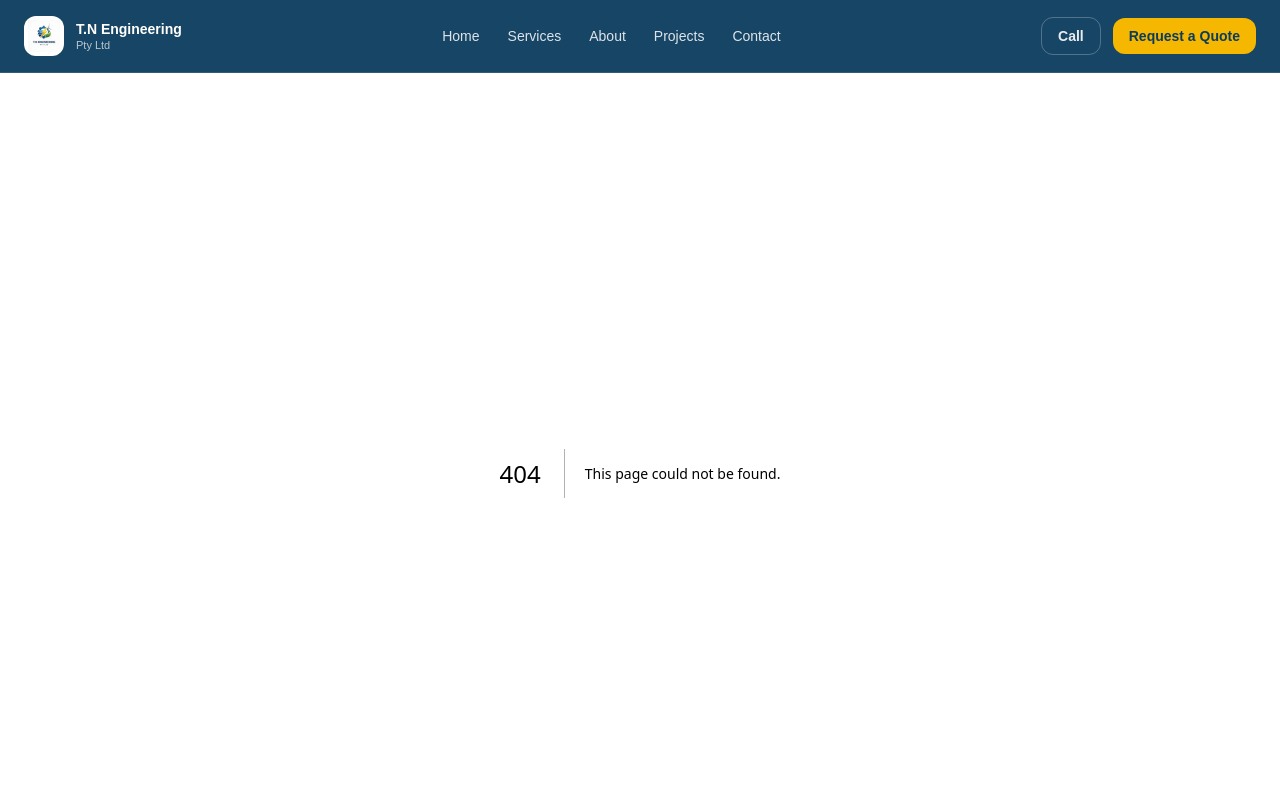
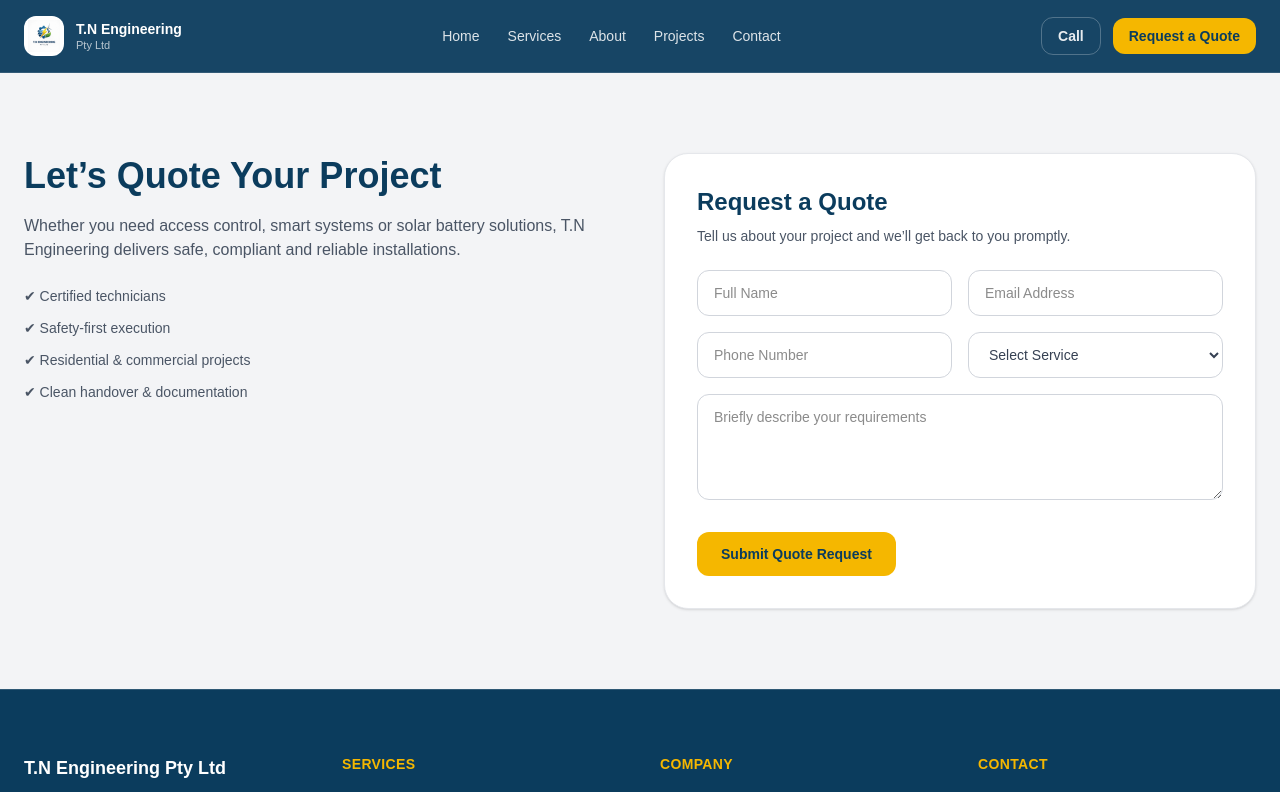
Before and after one commit to romhle/tnengineeringwebsite, a Next.js app: page /request-quote in a window 1280 px wide. Before the commit this address had no page. Shown: the top 792 px of the page. Built offline with nearby package versions, Linux system fonts and the light colour scheme.

Commit message:
update contact link

```diff
--- a/app/page.tsx
+++ b/app/page.tsx
@@ -129,8 +129,9 @@
           </p>
 
           <div className="mt-8 flex flex-wrap gap-3">
+            {/* ✅ ONLY CHANGE HERE */}
             <Link
-              href="/contact"
+              href="/request-quote"
               className="rounded-xl px-6 py-3 text-sm font-semibold"
               style={{ backgroundColor: brand.yellow, color: brand.blue }}
             >
--- /dev/null
+++ b/app/request-quote/page.tsx
@@ -0,0 +1,42 @@
+import QuoteRequestForm from "@/components/QuoteRequestForm";
+
+const brand = {
+  blue: "#0B3C5D",
+  yellow: "#F5B700",
+};
+
+export default function RequestQuotePage() {
+  return (
+    <main className="bg-[#F3F4F6]">
+      <section className="mx-auto max-w-7xl px-6 py-20">
+        <div className="grid gap-12 lg:grid-cols-2">
+          {/* Left content */}
+          <div>
+            <h1
+              className="text-4xl font-bold leading-tight"
+              style={{ color: brand.blue }}
+            >
+              Let’s Quote Your Project
+            </h1>
+
+            <p className="mt-4 max-w-xl text-gray-600">
+              Whether you need access control, smart systems or solar battery
+              solutions, T.N Engineering delivers safe, compliant and reliable
+              installations.
+            </p>
+
+            <ul className="mt-6 space-y-3 text-sm text-gray-600">
+              <li>✔ Certified technicians</li>
+              <li>✔ Safety-first execution</li>
+              <li>✔ Residential & commercial projects</li>
+              <li>✔ Clean handover & documentation</li>
+            </ul>
+          </div>
+
+          {/* Form */}
+          <QuoteRequestForm />
+        </div>
+      </section>
+    </main>
+  );
+}
--- a/components/Footer.tsx
+++ b/components/Footer.tsx
@@ -110,8 +110,9 @@
                 </a>
               </p>
 
+              {/* ✅ ONLY CHANGE HERE */}
               <Link
-                href="/contact"
+                href="/request-quote"
                 className="inline-block rounded-xl px-4 py-2 text-sm font-semibold transition"
                 style={{
                   backgroundColor: brand.yellow,
@@ -146,7 +147,7 @@
           </p>
         </div>
 
-        {/* Romhle attribution (subtle, enterprise-grade) */}
+        {/* Romhle attribution */}
         <div className="mt-6 text-center text-xs text-white/50">
           Digital delivery & systems engineered by{" "}
           <span className="font-semibold text-white/70">Romhle</span>
--- a/components/Navbar.tsx
+++ b/components/Navbar.tsx
@@ -53,7 +53,6 @@
               className="group relative text-sm font-medium text-white/85 transition hover:text-white"
             >
               {l.label}
-              {/* underline accent */}
               <span
                 className="absolute -bottom-2 left-0 h-[2px] w-0 transition-all duration-300 group-hover:w-full"
                 style={{ backgroundColor: brand.green }}
@@ -72,8 +71,9 @@
             Call
           </a>
 
+          {/* ✅ ONLY CHANGE HERE */}
           <Link
-            href="/contact"
+            href="/request-quote"
             className="rounded-xl px-4 py-2 text-sm font-semibold transition hover:opacity-95"
             style={{ backgroundColor: brand.yellow, color: brand.blue }}
           >
--- /dev/null
+++ b/components/QuoteRequestForm.tsx
@@ -0,0 +1,95 @@
+"use client";
+
+import { useState } from "react";
+
+const brand = {
+  blue: "#0B3C5D",
+  yellow: "#F5B700",
+  green: "#3FA34D",
+};
+
+export default function QuoteRequestForm() {
+  const [submitted, setSubmitted] = useState(false);
+
+  function handleSubmit(e: React.FormEvent) {
+    e.preventDefault();
+    setSubmitted(true);
+  }
+
+  return (
+    <div className="rounded-3xl border border-gray-200 bg-white p-8 shadow-sm">
+      <h2
+        className="text-2xl font-semibold"
+        style={{ color: brand.blue }}
+      >
+        Request a Quote
+      </h2>
+
+      <p className="mt-2 text-sm text-gray-600">
+        Tell us about your project and we’ll get back to you promptly.
+      </p>
+
+      {submitted ? (
+        <div className="mt-6 rounded-2xl bg-green-50 p-6 text-green-800">
+          <strong>Thank you.</strong> Your request has been received.
+          <br />
+          Our team will contact you shortly.
+        </div>
+      ) : (
+        <form onSubmit={handleSubmit} className="mt-6 grid gap-4">
+          <div className="grid gap-4 md:grid-cols-2">
+            <input
+              required
+              placeholder="Full Name"
+              className="rounded-xl border border-gray-300 px-4 py-3 text-sm focus:outline-none focus:ring-2"
+            />
+
+            <input
+              required
+              type="email"
+              placeholder="Email Address"
+              className="rounded-xl border border-gray-300 px-4 py-3 text-sm focus:outline-none focus:ring-2"
+            />
+          </div>
+
+          <div className="grid gap-4 md:grid-cols-2">
+            <input
+              required
+              placeholder="Phone Number"
+              className="rounded-xl border border-gray-300 px-4 py-3 text-sm focus:outline-none focus:ring-2"
+            />
+
+            <select
+              required
+              className="rounded-xl border border-gray-300 px-4 py-3 text-sm text-gray-700 focus:outline-none focus:ring-2"
+            >
+              <option value="">Select Service</option>
+              <option>Access Control & Security</option>
+              <option>Smart Technology Integration</option>
+              <option>Solar & Battery Systems</option>
+              <option>General Electrical</option>
+            </select>
+          </div>
+
+          <textarea
+            required
+            rows={4}
+            placeholder="Briefly describe your requirements"
+            className="rounded-xl border border-gray-300 px-4 py-3 text-sm focus:outline-none focus:ring-2"
+          />
+
+          <button
+            type="submit"
+            className="mt-4 inline-flex w-fit items-center justify-center rounded-xl px-6 py-3 text-sm font-semibold transition"
+            style={{
+              backgroundColor: brand.yellow,
+              color: brand.blue,
+            }}
+          >
+            Submit Quote Request
+          </button>
+        </form>
+      )}
+    </div>
+  );
+}
```
